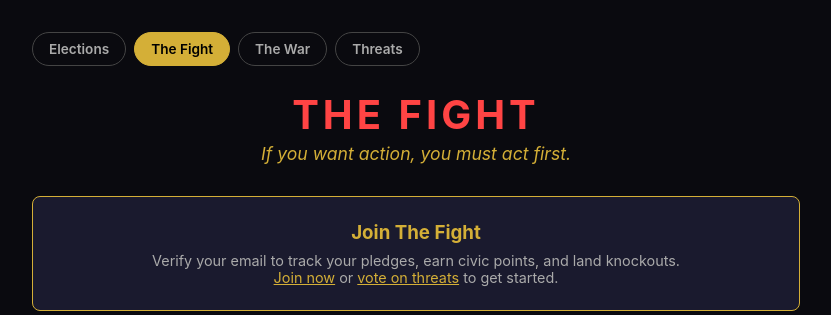
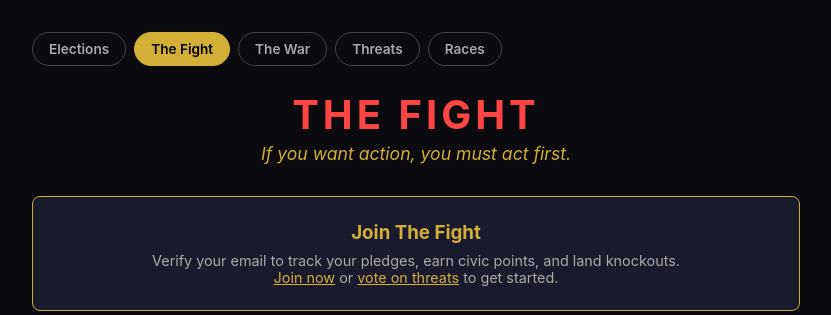
Before and after one commit to 45Harley/tpb2, a PHP site: page /elections/the-fight.php in a window 1280 px wide. Shown: the part 77-392 px from the top of the page, without its empty margins (224-1055 px from the left). Run offline with PHP 8.4, Linux system fonts and the light colour scheme; data that the repository does not hold is empty; a stand-in replaces the project's code that opens the database connection.

Commit message:
feat: add Races link to all elections sub-nav pages
Co-Authored-By: Claude Opus 4.6 <noreply@anthropic.com>

```diff
--- a/elections/index.php
+++ b/elections/index.php
@@ -163,6 +163,7 @@ require_once dirname(__DIR__) . '/includes/nav.php';
         <a href="/elections/the-fight.php">The Fight</a>
         <a href="/elections/the-amendment.php">The War</a>
         <a href="/elections/threats.php">Threats</a>
+        <a href="/elections/races.php">Races</a>
     </div>
 
     <!-- Hero -->
--- a/elections/the-amendment.php
+++ b/elections/the-amendment.php
@@ -174,6 +174,7 @@ $siteUrl = $c['base_url'] ?? 'https://tpb2.sandgems.net';
         <a href="/elections/the-fight.php">The Fight</a>
         <a href="/elections/the-amendment.php" class="active">The War</a>
         <a href="/elections/threats.php">Threats</a>
+        <a href="/elections/races.php">Races</a>
     </div>
 
     <section class="war-hero">
--- a/elections/the-fight.php
+++ b/elections/the-fight.php
@@ -228,6 +228,7 @@ require_once dirname(__DIR__) . '/includes/nav.php';
         <a href="/elections/the-fight.php" class="active">The Fight</a>
         <a href="/elections/the-amendment.php">The War</a>
         <a href="/elections/threats.php">Threats</a>
+        <a href="/elections/races.php">Races</a>
     </div>
 
     <div class="fight-header">
--- a/elections/threats.php
+++ b/elections/threats.php
@@ -268,6 +268,7 @@ require dirname(__DIR__) . '/includes/nav.php';
         <a href="/elections/the-fight.php">The Fight</a>
         <a href="/elections/the-amendment.php">The War</a>
         <a href="/elections/threats.php" class="active">Threats</a>
+        <a href="/elections/races.php">Races</a>
     </div>
 
     <?php require_once dirname(__DIR__) . '/includes/criminality-scale.php'; ?>
```
